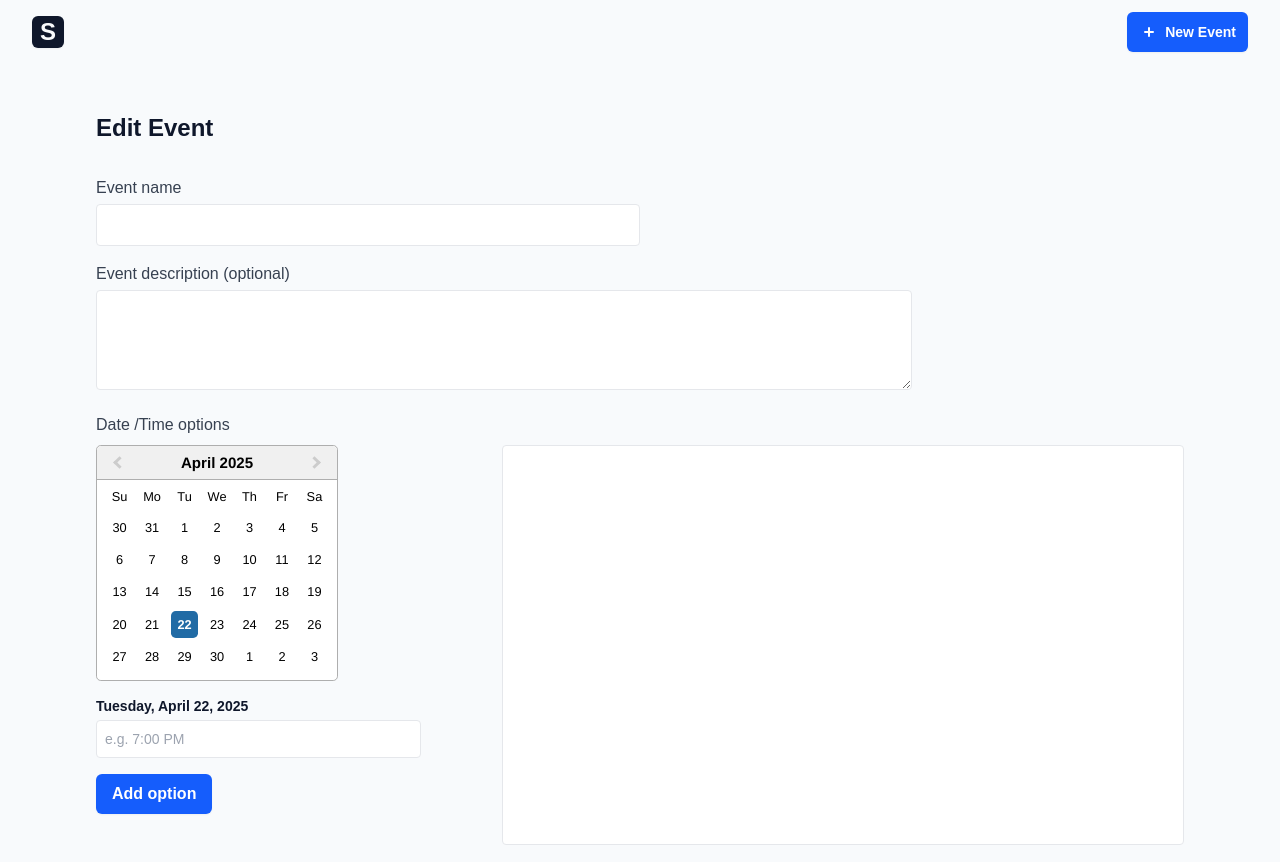
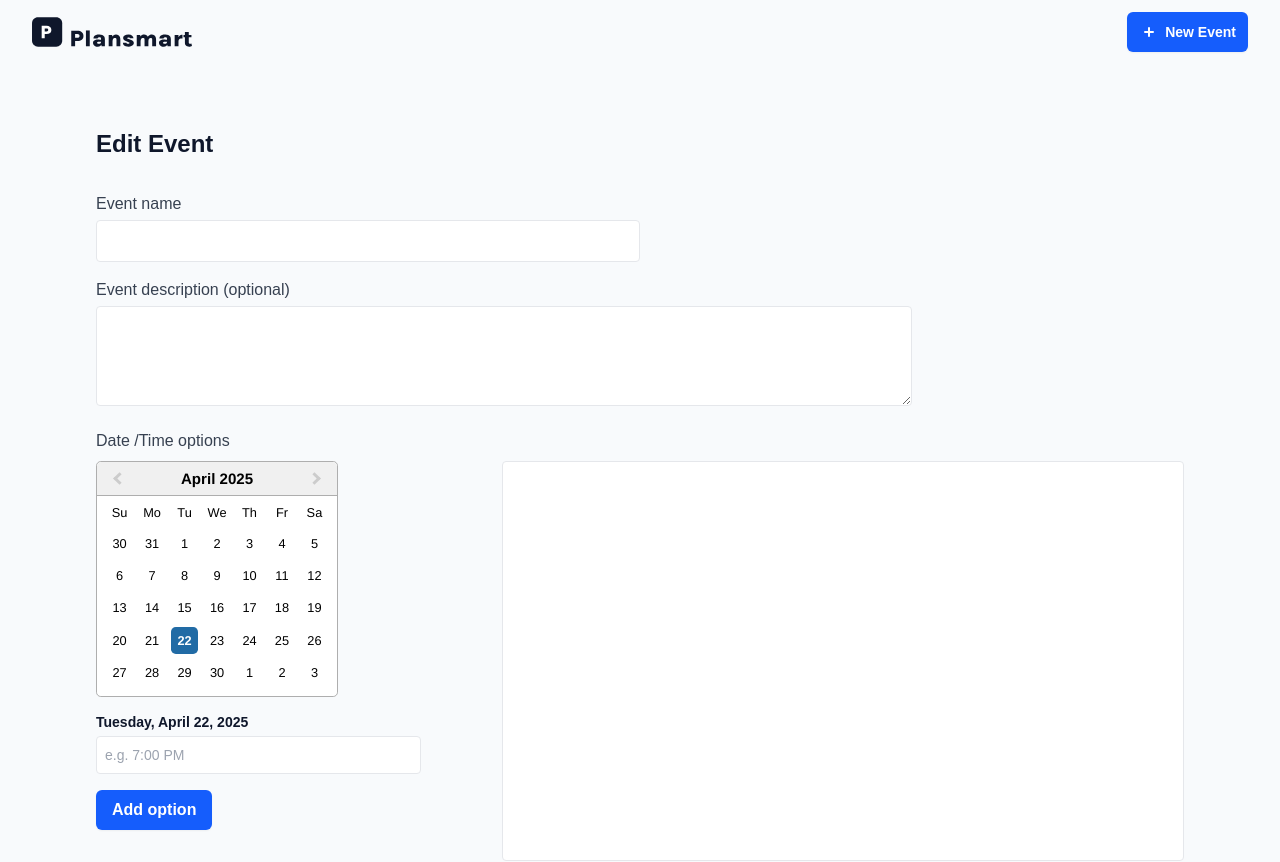
Before and after one commit to makoto0825/Schedule-Arrangement-Application, a Next.js app: page /event/edit in a window 1280 px wide. Shown: the top 862 px of the page. Built offline with nearby package versions, Linux system fonts and the light colour scheme.

Commit message:
:art: use logo in header

```diff
--- a/src/app/components/Header.tsx
+++ b/src/app/components/Header.tsx
@@ -1,17 +1,21 @@
+import Image from 'next/image';
 import Link from 'next/link';
 import { HiPlusSm } from 'react-icons/hi';
 
 export const Header = ({ isLoggedIn }: { isLoggedIn: boolean }) => {
   return (
-    <div className="mx-auto px-4 sm:px-6 lg:px-8 pb-6 sm:pb-8">
+    <div className="mx-auto px-4 sm:px-6 lg:px-8 pb-6 sm:pb-12">
       <div className="flex h-16 justify-between">
         <div className="flex">
           <div className="flex shrink-0 items-center">
-            <Link
-              href="/dashboard"
-              className="text-2xl font-bold button bg-foreground text-background w-8 h-8"
-            >
-              S
+            <Link href="/dashboard">
+              <Image
+                src="/images/logo.svg"
+                width={160}
+                height={32}
+                className="block"
+                alt="Plansmart"
+              />
             </Link>
           </div>
         </div>
```
